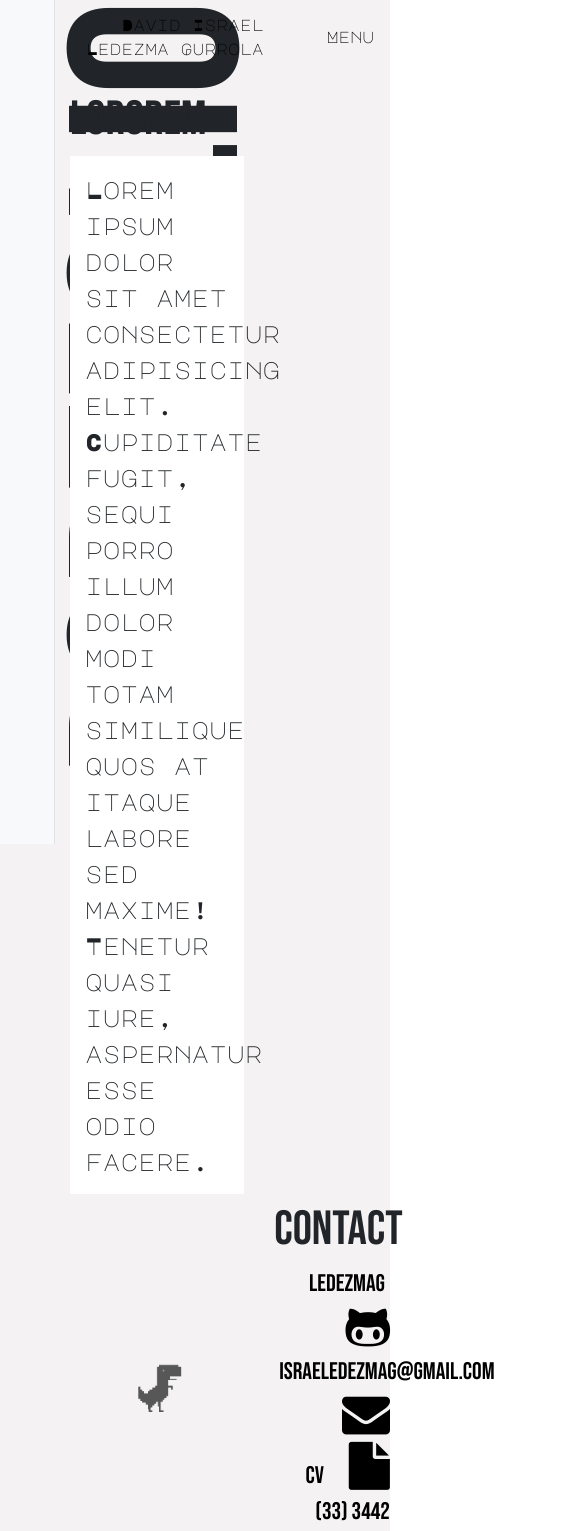
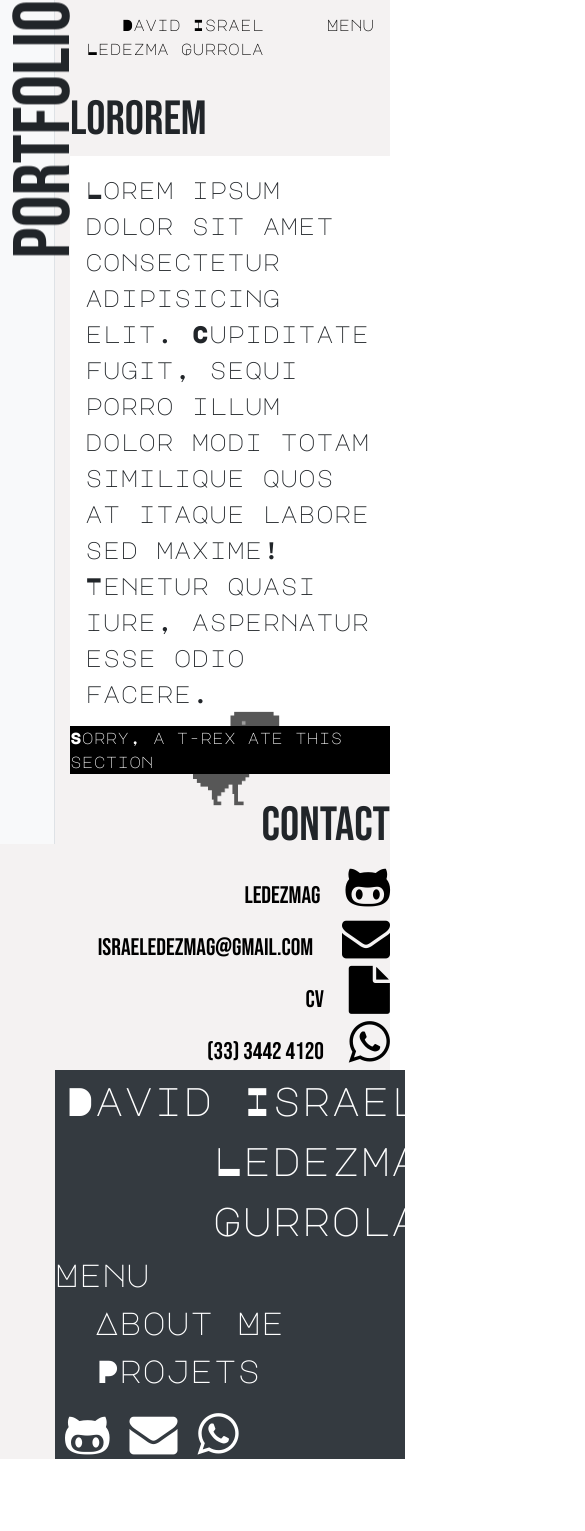
Before and after one commit to LedezmaG/Portfolio, a React (Create React App) app: page /AboutMe in a window 390 px wide. Shown: the top 1531 px of the page, 585 px wide, since content can reach past the window. After the commit the page ends 1459 px from the top, so only its background shows below. Built offline with nearby package versions, Linux system fonts and the light colour scheme; a web font is replaced by a local one.

Commit message:
responsive and about me page

```diff
--- a/src/Assets/Styles/global.css
+++ b/src/Assets/Styles/global.css
@@ -8,7 +8,7 @@
 
 body{
     overflow-x: hidden;
-    font-family: 'Major Mono Display', monospace;
+    font-family: 'Major Mono Display', monospace !important;
 }
 ::selection {
     background: rgba(225, 48, 51, 0.705);
@@ -64,7 +64,7 @@ header{
 }
 .Home__Link:hover{
     text-decoration: none !important;
-    color: #e31535 !important;
+    color: rgba(225, 48, 51, 0.705) !important;
 }
 .Home__Link:hover .Home__Number{
     background-color: black;
@@ -97,18 +97,43 @@ header{
 }
 .Top__Title:hover{
     text-decoration: none;
-    color: #e31535;
+    color: rgba(225, 48, 51, 0.705);
 }
 .Top__Menu:hover{
     text-decoration: none;
-    color: #e31535;
+    color: rgba(225, 48, 51, 0.705);
 }
 .Top__Menu{
     font-family: 'Major Mono Display', monospace;
     font-size: 1rem;
     color: black;
     text-align: right;
+    padding: 0px 0px 25px 25px;
 }
+.Top__Menu ul {
+    display: none;
+    list-style: none;
+    margin: 2% 0 0px -4%;
+    text-align: right;
+    position: absolute;
+}
+
+.Top__Menu:hover ul{
+    display: block;
+}
+
+.Top__Menu li {
+    margin: 10px 0px;
+}
+.Top__Menu li a {
+    color: black;
+    text-decoration: none;
+}
+.Top__Menu li a:hover {
+    color: rgba(225, 48, 51, 0.705);
+    text-decoration: none;
+}
+
 
 @-webkit-keyframes tracking-in-expand {
     0% {
@@ -164,7 +189,7 @@ header{
     color: white;
 }
 .Footer__Social-Item:hover{
-    color: #e31535;
+    color: rgba(225, 48, 51, 0.705);
 }
 .Footer__Menu{
     list-style:none
@@ -175,7 +200,7 @@ header{
 }
 .Footer__Menu-item:hover{
     text-decoration: none;
-    color: #e31535;
+    color: rgba(225, 48, 51, 0.705);
 }
 
 .btn__xl{
@@ -201,8 +226,14 @@ header{
     background-color: white;
     padding: 15px;
 }
-.About__Img{
-
+.About__Img-custom{
+    position: absolute;
+    z-index: -1;
+    cursor: no-drop;
+}
+.About__Img-Text{
+    background-color: black;
+    color: white;
 }
 .About__Content-Contact{
     text-align: right;
@@ -231,3 +262,45 @@ header{
 .About__Img-custom{
     max-width: 30%;;
 }
+
+/* Sidebar */
+
+#sidebar-wrapper {
+    min-height: 100vh;
+    text-align: center;
+    -webkit-transition: margin .25s ease-out;
+    -moz-transition: margin .25s ease-out;
+    -o-transition: margin .25s ease-out;
+    transition: margin .25s ease-out;
+}
+
+#sidebar-wrapper .sidebar-heading {
+    padding: 0.875rem 1.25rem;
+    font-size: 1.2rem;
+}
+
+#sidebar-wrapper .list-group {
+    width: 15rem;
+}
+
+#page-content-wrapper {
+    min-width: 100vw;
+}
+
+#wrapper.toggled #sidebar-wrapper {
+    margin-left: 0;
+}
+
+/* Custom styles */
+
+.Title__Section {
+    writing-mode: vertical-lr;
+    transform: rotate(180deg);
+}
+
+.Title{
+    font-family: 'Bebas Neue', cursive;
+    pointer-events: none;
+    font-size: 15rem;
+    margin: 0rem;
+}
--- /dev/null
+++ b/src/Assets/Styles/media.css
@@ -0,0 +1,87 @@
+/* // Extra small devices (portrait phones, less than 576px) */
+@media (max-width: 575.98px) {
+    .Title{
+        font-size: 5rem;
+    }
+    .Footer__Title{
+        font-size: 2.5rem;
+    }
+    .Footer__Content {
+        font-size: 2rem;
+    }
+    .Footer__Icons {
+        font-size: 1.5rem;
+    }
+
+}
+
+/* // Small devices (landscape phones, 576px and up) */
+@media (min-width: 576px) and (max-width: 767.98px) {
+    #sidebar-wrapper {
+        margin-left: 0;
+    }
+    #page-content-wrapper {
+        min-width: 0;
+        width: 100%;
+    }
+    #wrapper.toggled #sidebar-wrapper {
+        margin-left: -15rem;
+    }
+
+    .Title{
+        font-size: 5rem;
+    }
+    .Footer__Title{
+        font-size: 2.5rem;
+    }
+    .Footer__Content {
+        font-size: 2rem;
+    }
+    .Footer__Icons {
+        font-size: 1.5rem;
+    }
+}
+
+/* // Medium devices (tablets, 768px and up) */
+@media (min-width: 768px) and (max-width: 991.98px) {
+    .Title{
+        font-size: 7rem;
+    }
+    .Footer__Title{
+        font-size: 2.5rem;
+    }
+    .Footer__Content {
+        font-size: 2rem;
+    }
+    .Footer__Icons {
+        font-size: 1.5rem;
+    }
+}
+
+/* // Large devices (desktops, 992px and up) */
+@media (min-width: 992px) and (max-width: 1199.98px) {
+    .Title{
+        font-size: 9rem;
+    }
+    .Footer__Title{
+        font-size: 2.5rem;
+    }
+    .Footer__Content {
+        font-size: 2rem;
+    }
+    .Footer__Icons {
+        font-size: 1.5rem;
+    }
+}
+
+/* // Extra large devices (large desktops, 1200px and up) */
+@media (min-width: 1200px) and (max-width: 1499.98px){
+    .Title{
+        font-size: 10rem;
+    }
+}
+@media (min-width: 1500px){
+    .Title{
+        font-size: 15rem;
+    }
+}
--- a/src/Assets/Styles/sidebar.css
+++ /dev/null
@@ -1,54 +0,0 @@
-#sidebar-wrapper {
-    min-height: 100vh;
-    text-align: center;
-    -webkit-transition: margin .25s ease-out;
-    -moz-transition: margin .25s ease-out;
-    -o-transition: margin .25s ease-out;
-    transition: margin .25s ease-out;
-}
-
-#sidebar-wrapper .sidebar-heading {
-    padding: 0.875rem 1.25rem;
-    font-size: 1.2rem;
-}
-
-#sidebar-wrapper .list-group {
-    width: 15rem;
-}
-
-#page-content-wrapper {
-    min-width: 100vw;
-}
-
-#wrapper.toggled #sidebar-wrapper {
-    margin-left: 0;
-}
-
-/* Custom styles */
-
-.Title__Section {
-    writing-mode: vertical-lr;
-    transform: rotate(180deg);
-}
-
-.Title{
-    font-family: 'Bebas Neue', cursive;
-    pointer-events: none;
-    font-size: 15rem;
-    margin: 0rem;
-}
-
-@media (min-width: 768px) {
-    #sidebar-wrapper {
-      margin-left: 0;
-    }
-
-    #page-content-wrapper {
-      min-width: 0;
-      width: 100%;
-    }
-
-    #wrapper.toggled #sidebar-wrapper {
-      margin-left: -15rem;
-    }
-}
--- a/src/Components/Footer.jsx
+++ b/src/Components/Footer.jsx
@@ -7,11 +7,11 @@ function Footer() {
         <footer className="page-footer bg-dark">
             <div className="row">
 
-                <div className="col-5 Footer__Title ">
+                <div className="col-12 col-md-5 px-0 Footer__Title ">
                     David Israel <br/>
                     Ledezma Gurrola
                 </div>
-                <div className="col-3 Footer__Content ">
+                <div className="col-12 col-md-3 Footer__Content ">
                     Menu
                     <ul className="Footer__Menu">
                         <li>
@@ -22,7 +22,7 @@ function Footer() {
                         </li>
                     </ul>
                 </div>
-                <div className="col-4 Footer__Icons">
+                <div className="col-12 col-md-4 Footer__Icons">
                     <div>
                         <a href="https://github.com/LedezmaG" target="_blank" rel="noopener noreferrer" className="Footer__Social-Item">
                             <i class="fa fa-github-alt fa-2x"></i>
--- a/src/Components/Header.jsx
+++ b/src/Components/Header.jsx
@@ -13,13 +13,17 @@ function Header() {
                         </Link>
                     </div>
 
-                    <ul class="nav navbar-nav navbar-right ">
-                        <li>
-                            <a href="" className="Top__Menu">
-                                Menu
-                            </a>
-                        </li>
-                    </ul>
+                    <p className="Top__Menu nav navbar-nav navbar-right">
+                        Menu
+                        <ul class="nav navbar-nav navbar-right ">
+                            <li>
+                                <Link to="/Projets" >Projets</Link>
+                            </li>
+                            <li>
+                                <Link to="/AboutMe" >About Me</Link>
+                            </li>
+                        </ul>
+                    </p>
                 </div>
             </nav>
         </header>
--- a/src/Components/Sidebar.jsx
+++ b/src/Components/Sidebar.jsx
@@ -1,11 +1,10 @@
 import React from 'react';
-import '../Assets/Styles/sidebar.css';
 
 function Sidebar() {
     return(
         <div className="bg-light border-right" id="sidebar-wrapper">
             <div className="Title__Section">
-                <p className="Title">Portfolio</p>
+                <p className="Title flicker">Portfolio</p>
             </div>
         </div>
     );
--- a/src/Pages/AboutMe.jsx
+++ b/src/Pages/AboutMe.jsx
@@ -4,7 +4,7 @@ import trex from '../Assets/Img/T-rex.png';
 function AboutMe() {
     return(
         <div className="row">
-            <div className="col-7">
+            <div className="col-12 col-md-7">
                 <div className="About__Title">
                     Lororem
                 </div>
@@ -13,13 +13,16 @@ function AboutMe() {
 
                 </div>
             </div>
-            <div className="col-5">
+            <div className="col-12 col-md-5">
 
             </div>
-            <div className="col-7 img-fluid center-center">
-                <img src={trex} alt="T rex" className="About__Img-custom flicker" />
+            <div className="col-12 col-md-7 img-fluid center-center flicker">
+                <p className="About__Img-Text">
+                    Sorry, a t-rex ate this section
+                </p>
+                <img src={trex} alt="T rex" className="About__Img-custom " />
             </div>
-            <div className="col-5 About__Content-Contact">
+            <div className="col-12 col-md-5 About__Content-Contact">
                 <div className="About__Title">Contact</div>
                 <div className="About__Contact">
                     <a href="ttps://github.com/LedezmaG" target="_blank" rel="noopener noreferrer" className="About__Icon">
--- a/src/index.js
+++ b/src/index.js
@@ -2,6 +2,7 @@ import React from 'react';
 import ReactDOM from 'react-dom';
 import App from './App';
 import './Assets/Styles/global.css';
+import './Assets/Styles/media.css';
 import './Assets/Styles/animation.css';
 import 'bootstrap/dist/css/bootstrap.css';
 import * as serviceWorker from './serviceWorker';
```
Also changed, not shown: src/Assets/Styles/topbar.css (deleted).
